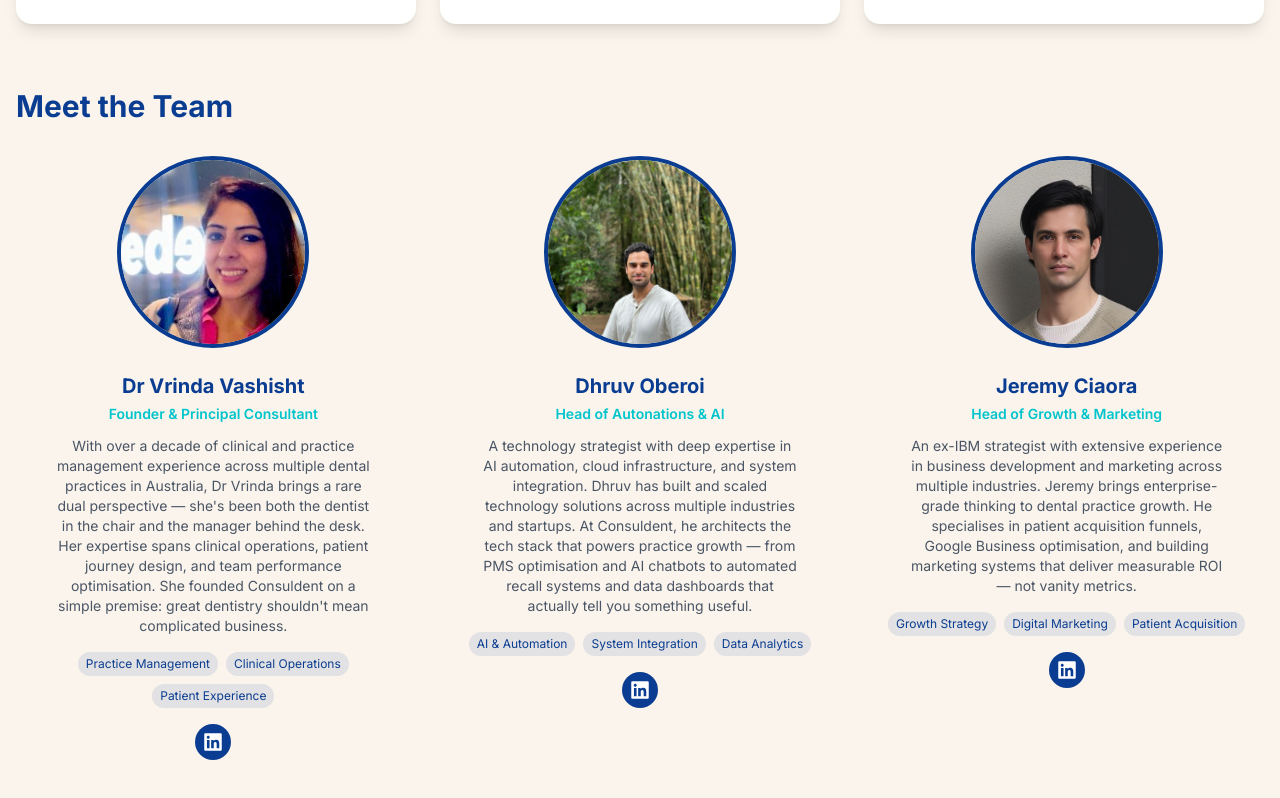
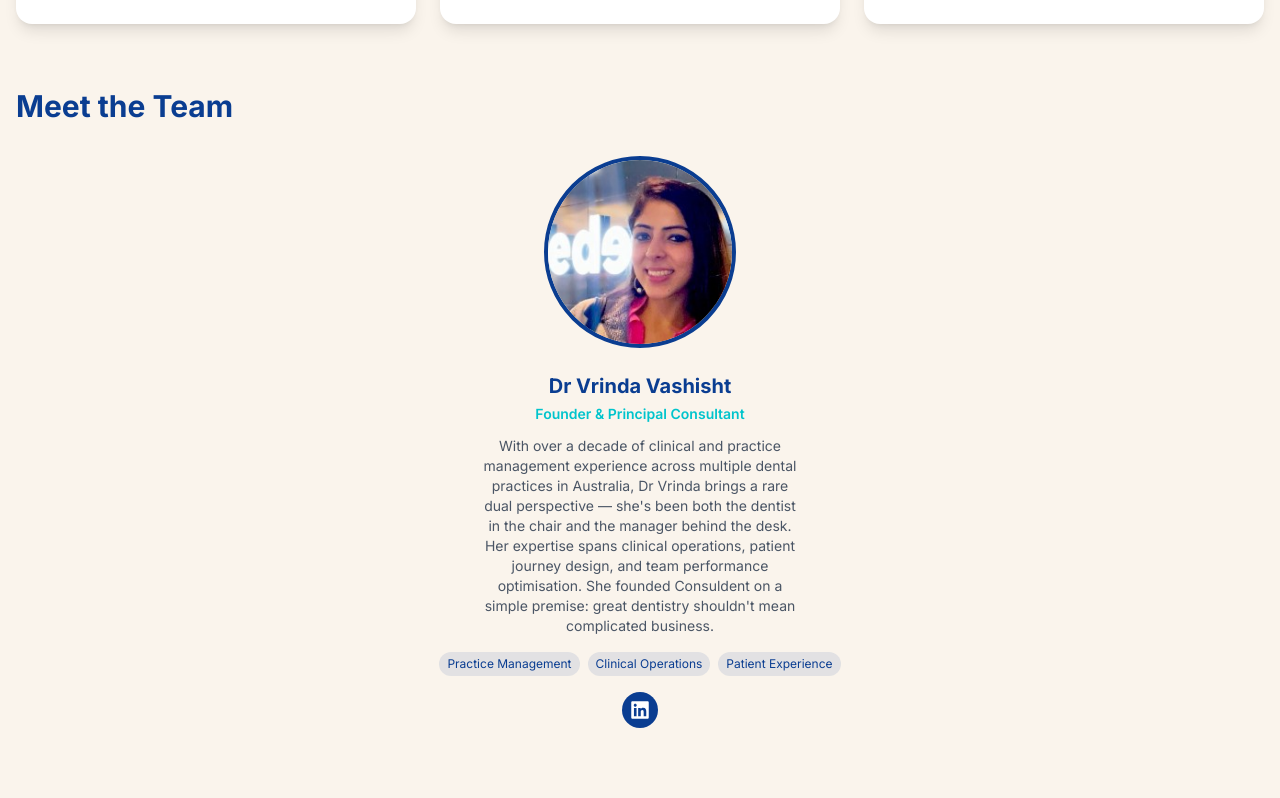
Before and after one commit to consuldent/website, a Next.js app: page /about in a window 1280 px wide. Shown: the part 986-1784 px from the top of the page. Built offline with nearby package versions, Linux system fonts and the light colour scheme.

Commit message:
Remove Jeremy Ciaora and Dhruv Oberoi from about page; keep only Dr Vrinda Vashisht

```diff
--- a/app/about/page.tsx
+++ b/app/about/page.tsx
@@ -22,22 +22,6 @@
     image: '/vrinda.jpg',
     linkedin: 'https://www.linkedin.com/in/dr-vrinda-vashisht-ba06ab27a/',
     specialties: ['Practice Management', 'Clinical Operations', 'Patient Experience'],
-  },
-  {
-    name: 'Dhruv Oberoi',
-    role: 'Head of Autonations & AI',
-    bio: 'A technology strategist with deep expertise in AI automation, cloud infrastructure, and system integration. Dhruv has built and scaled technology solutions across multiple industries and startups. At Consuldent, he architects the tech stack that powers practice growth — from PMS optimisation and AI chatbots to automated recall systems and data dashboards that actually tell you something useful.',
-    image: '/dhruv.jpeg',
-    linkedin: 'https://www.linkedin.com/in/oberoi-dhruv/',
-    specialties: ['AI & Automation', 'System Integration', 'Data Analytics'],
-  },
-  {
-    name: 'Jeremy Ciaora',
-    role: 'Head of Growth & Marketing',
-    bio: 'An ex-IBM strategist with extensive experience in business development and marketing across multiple industries. Jeremy brings enterprise-grade thinking to dental practice growth. He specialises in patient acquisition funnels, Google Business optimisation, and building marketing systems that deliver measurable ROI — not vanity metrics.',
-    image: '/jeremy.png',
-    linkedin: 'https://www.linkedin.com/in/jeremy-ciaora/',
-    specialties: ['Growth Strategy', 'Digital Marketing', 'Patient Acquisition'],
   },
 ];
 
@@ -135,7 +119,7 @@
           <h2 className="text-3xl font-bold text-[#0A3D91] mb-8">
             Meet the Team
           </h2>
-          <div className="grid md:grid-cols-3 gap-8">
+          <div className="grid md:grid-cols-1 gap-8 place-items-center">
             {team.map((member) => (
               <div
                 key={member.name}
--- a/app/layout.tsx
+++ b/app/layout.tsx
@@ -87,16 +87,6 @@
       "name": "Dr Vrinda Vashisht",
       "jobTitle": "Founder & Principal Consultant"
     },
-    {
-      "@type": "Person",
-      "name": "Dhruv Oberoi",
-      "jobTitle": "Chief Technology Officer"
-    },
-    {
-      "@type": "Person",
-      "name": "Jeremy Ciaora",
-      "jobTitle": "Head of Growth & Marketing"
-    }
   ],
   "sameAs": [
     "https://www.linkedin.com/company/consuldent",
```
Also changed, not shown: public/llms.txt.
